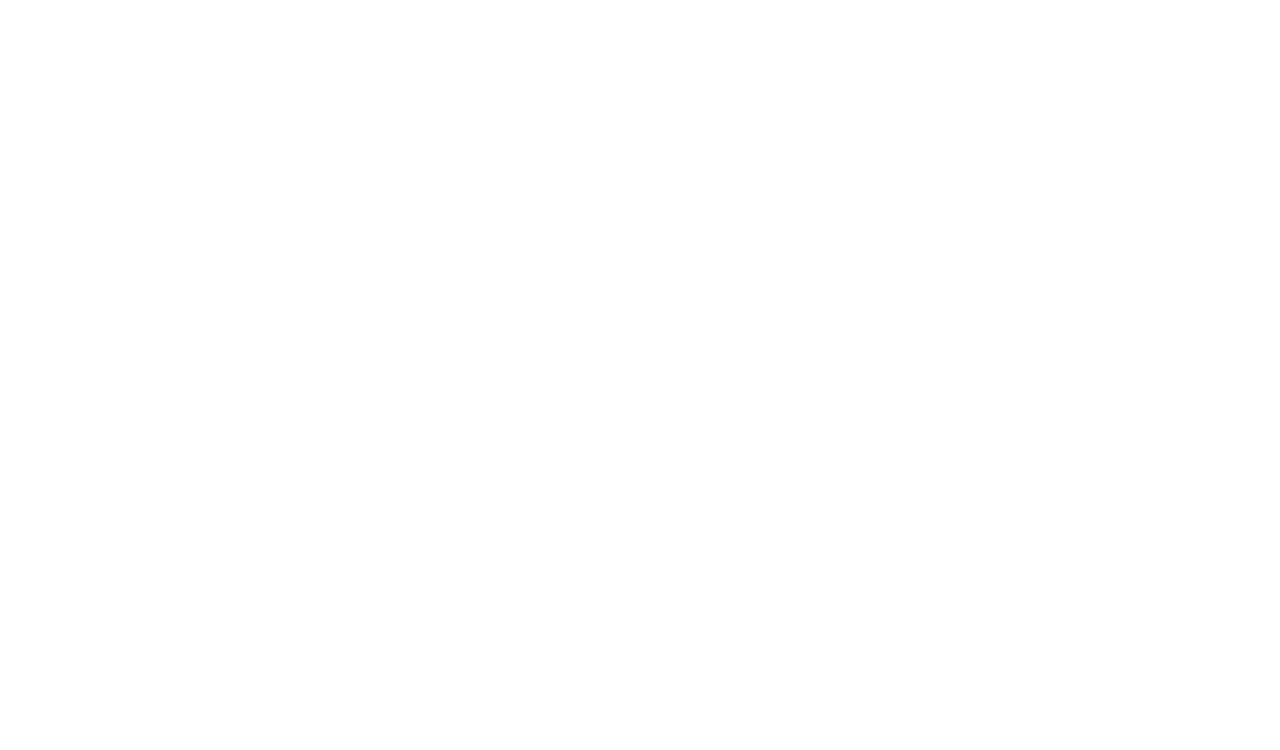
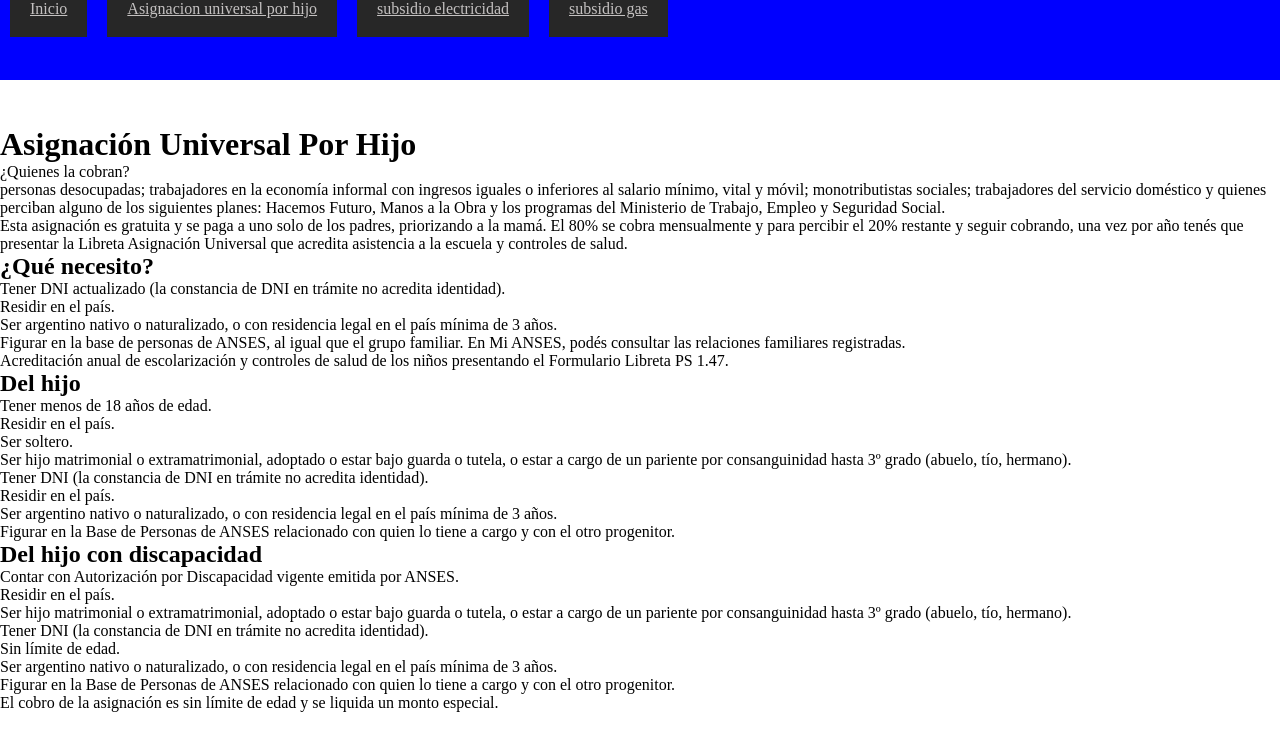
Before and after one commit to davidcappelluti/Tp-8-SGCS, a plain HTML site: page index.html in a window 1280 px wide. Drawn offline with Linux system fonts and the light colour scheme.

Commit message:
Asignacion por hijo agregado, mas un inicio de menú

```diff
--- a/index.html
+++ b/index.html
@@ -5,8 +5,63 @@
     <meta http-equiv="X-UA-Compatible" content="IE=edge">
     <meta name="viewport" content="width=device-width, initial-scale=1.0">
     <title>Tp 8 SGCS</title>
+    <link rel="stylesheet" href="styles/style.css">
 </head>
 <body>
+    <div id="bar">
+        <div id="menu">
+            <ul>
+                <li id="inicio"><a href="index.html">Inicio</a>
 
+                </li>
+                <li><a href="index.html">Asignacion universal por hijo</a>
+
+                </li>
+                <li><a href="index.html">subsidio electricidad</a>
+
+                </li>
+                <li><a href="index.html">subsidio gas</a>
+
+                </li>
+            </ul>
+        </div>
+        <br><br><br><br><br><br><br>
+    <div id="containerAsignacionPorHijo">
+        <h1>Asignación Universal Por Hijo</h1>
+<p>¿Quienes la cobran?</p>
+<p>personas desocupadas; trabajadores en la economía informal con ingresos iguales o inferiores al salario mínimo, vital y móvil; monotributistas sociales; trabajadores del servicio doméstico y quienes perciban alguno de los siguientes planes: Hacemos Futuro, Manos a la Obra y los programas del Ministerio de Trabajo, Empleo y Seguridad Social.</p>
+<p>Esta asignación es gratuita y se paga a uno solo de los padres, priorizando a la mamá. El 80% se cobra mensualmente y para percibir el 20% restante y seguir cobrando, una vez por año tenés que presentar la Libreta Asignación Universal que acredita asistencia a la escuela y controles de salud.</p>
+
+<h2>¿Qué necesito?</h2>
+ <ul>
+  <li>Tener DNI actualizado (la constancia de DNI en trámite no acredita identidad).</li>
+  <li>Residir en el país.</li>
+  <li>Ser argentino nativo o naturalizado, o con residencia legal en el país mínima de 3 años.</li>
+  <li>Figurar en la base de personas de ANSES, al igual que el grupo familiar. En Mi ANSES, podés consultar las relaciones familiares registradas.</li>
+  <li>Acreditación anual de escolarización y controles de salud de los niños presentando el Formulario Libreta PS 1.47.</li>
+ </ul>
+<h2>  Del hijo</h2>
+ <ul>
+    <li>Tener menos de 18 años de edad.</li>
+    <li>Residir en el país.</li>
+    <li>Ser soltero.</li>
+    <li>Ser hijo matrimonial o extramatrimonial, adoptado o estar bajo guarda o tutela, o estar a cargo de un pariente por consanguinidad hasta 3º grado (abuelo, tío, hermano).</li>
+    <li>Tener DNI (la constancia de DNI en trámite no acredita identidad).</li>
+    <li>Residir en el país.</li>
+    <li>Ser argentino nativo o naturalizado, o con residencia legal en el país mínima de 3 años.</li>
+    <li>Figurar en la Base de Personas de ANSES relacionado con quien lo tiene a cargo y con el otro progenitor.    </li>
+ </ul>
+<h2> Del hijo con discapacidad</h2>
+ <ul>
+    <li>Contar con Autorización por Discapacidad vigente emitida por ANSES.</li>
+    <li>Residir en el país.</li>
+    <li>Ser hijo matrimonial o extramatrimonial, adoptado o estar bajo guarda o tutela, o estar a cargo de un pariente por consanguinidad hasta 3º grado (abuelo, tío, hermano).</li>
+    <li>Tener DNI (la constancia de DNI en trámite no acredita identidad).</li>
+    <li>Sin límite de edad.</li>
+    <li>Ser argentino nativo o naturalizado, o con residencia legal en el país mínima de 3 años.</li>
+    <li>Figurar en la Base de Personas de ANSES relacionado con quien lo tiene a cargo y con el otro progenitor.    </li>
+    <li>El cobro de la asignación es sin límite de edad y se liquida un monto especial.</li>
+ </ul>
+</div>
 </body>
 </html>
--- a/styles/style.css
+++ b/styles/style.css
@@ -0,0 +1,25 @@
+* {
+    margin: 0;
+    padding: 0;
+}
+
+#bar {
+    height: 10%;
+    width: 100%;
+    background-color: blue;
+    position: fixed;
+}
+#menu ul li {
+    display: inline;
+    float: left;
+    padding: 0 10px 0 10px;
+}
+a {
+    color: rgb(196, 193, 193);
+    padding: 20px;
+    background-color: rgb(39, 39, 39);
+}
+
+#form {
+    padding-left: 30px;
+}
```
